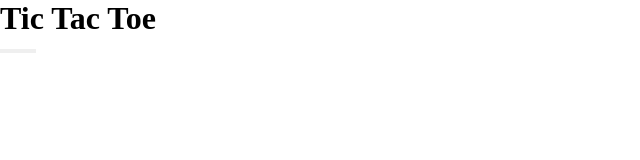
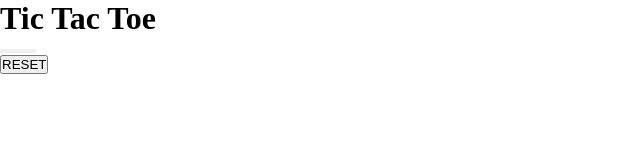
Before and after one commit to gerretkubota/tic-tac-toe-react-hooks, a React app: page / in a window 1280 px wide. Shown: the top 160 px of the page, without its empty margins (0-640 px from the left). Built offline with nearby package versions, Linux system fonts and the light colour scheme.

Commit message:
Implemented function to check if there is a winner

```diff
--- a/src/App.jsx
+++ b/src/App.jsx
@@ -1,14 +1,37 @@
-import React from 'react';
+import React, { useEffect } from 'react';
 import Board from './components/Board.jsx';
 import Header from './components/Header.jsx';
+import Reset from './components/Reset.jsx';
+
+import useBoardState from './hooks/useBoardState.jsx';
+import usePlayerState from './hooks/usePlayerState.jsx';
 
 import '../public/styles/main.css';
 
-const App = () => (
-  <div className="app column column-center">
-    <Header title="Tic Tac Toe" />
-    <Board />
-  </div>
-);
+const App = () => {
+  const { moves, makeMove, reset, checkWinner } = useBoardState(
+    new Array(9).fill('')
+  );
+
+  useEffect(() => {
+    console.log('hiiiiiii');
+    checkWinner();
+  }, [checkWinner, moves]);
+
+  const { player, nextPlayer } = usePlayerState('X');
+
+  return (
+    <div className="app column column-center">
+      <Header title="Tic Tac Toe" />
+      <Board
+        moves={moves}
+        makeMove={makeMove}
+        player={player}
+        nextPlayer={nextPlayer}
+      />
+      <Reset reset={reset} />
+    </div>
+  );
+};
 
 export default App;
--- a/src/components/Board.jsx
+++ b/src/components/Board.jsx
@@ -1,15 +1,15 @@
 import React from 'react';
-
+import PropTypes from 'prop-types';
 import Square from './Square.jsx';
 
-import useBoardState from '../hooks/useBoardState.jsx';
-import usePlayerState from '../hooks/usePlayerState.jsx';
+// import useBoardState from '../hooks/useBoardState.jsx';
+// import usePlayerState from '../hooks/usePlayerState.jsx';
+// const { moves, makeMove, reset, checkWinner } = useBoardState(
+//   new Array(9).fill('')
+// );
+// const { player, nextPlayer } = usePlayerState('X');
 
-const Board = () => {
-  const { moves, makeMove, reset } = useBoardState(new Array(9).fill(''));
-  const { player, nextPlayer } = usePlayerState('X');
-
-  return (
+const Board = ({ moves, makeMove, player, nextPlayer }) => (
   <div className="board row">
     {moves.map((move, index) => (
       <Square
@@ -24,6 +24,12 @@ const Board = () => {
     ))}
   </div>
 );
+
+Board.propTypes = {
+  moves: PropTypes.array,
+  makeMove: PropTypes.func,
+  player: PropTypes.string,
+  nextPlayer: PropTypes.func,
 };
 
 export default Board;
--- /dev/null
+++ b/src/components/Reset.jsx
@@ -0,0 +1,14 @@
+import React from 'react';
+import PropTypes from 'prop-types';
+
+const Reset = ({ onClick }) => (
+  <button type="button" onClick={onClick}>
+    RESET
+  </button>
+);
+
+Reset.propTypes = {
+  onClick: PropTypes.func,
+};
+
+export default Reset;
--- a/src/hooks/useBoardState.jsx
+++ b/src/hooks/useBoardState.jsx
@@ -17,7 +17,30 @@ const useBoardState = initialValue => {
 
       setMoves(newMoves);
     },
-    reset: newBoard => setMoves(newBoard),
+    checkWinner: () => {
+      console.log('checking winner');
+
+      const possibilities = [
+        [0, 1, 2],
+        [3, 4, 5],
+        [6, 7, 8],
+        [0, 3, 6],
+        [1, 4, 7],
+        [2, 5, 8],
+        [0, 4, 8],
+        [2, 4, 6],
+      ];
+
+      for (let i = 0; i < possibilities.length; i += 1) {
+        const [a, b, c] = possibilities[i];
+
+        if (moves[a] && moves[a] === moves[b] && moves[a] === moves[c]) {
+          alert(`The winner is ${moves[a]}`);
+          setMoves(initialValue);
+        }
+      }
+    },
+    reset: () => setMoves(initialValue),
   };
 };
 
```
Also changed, not shown: src/utils/utils.js (added). Lines whose indentation alone changed are shown as unchanged.
